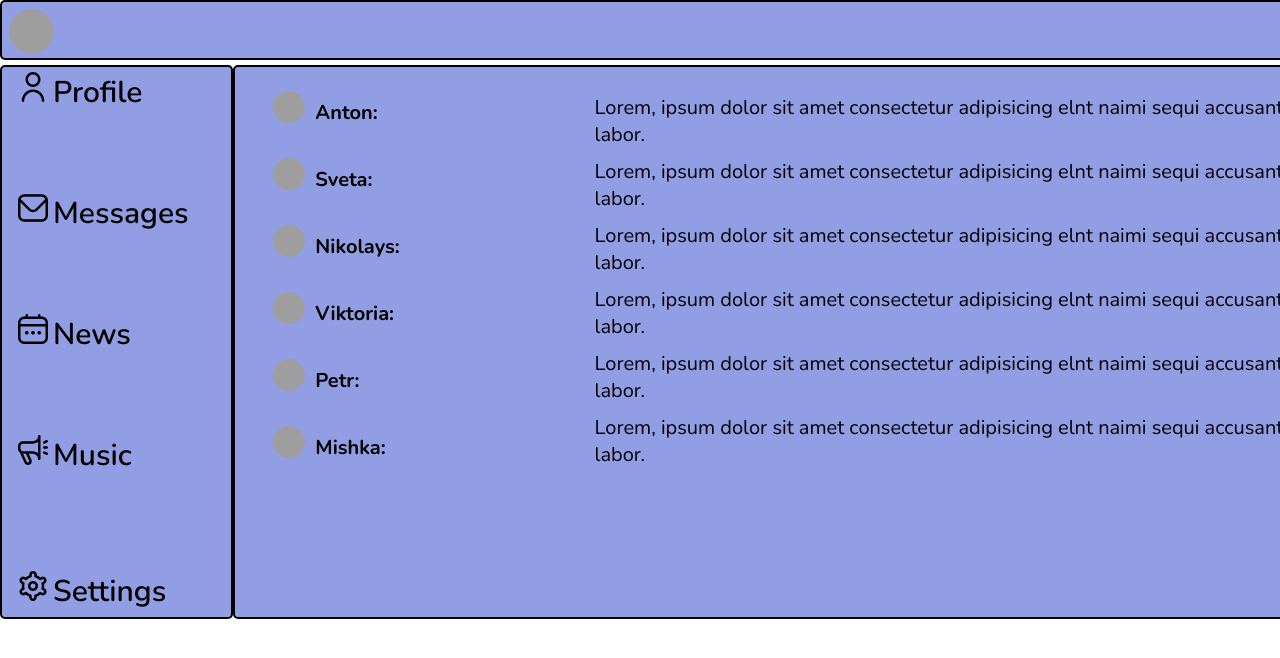
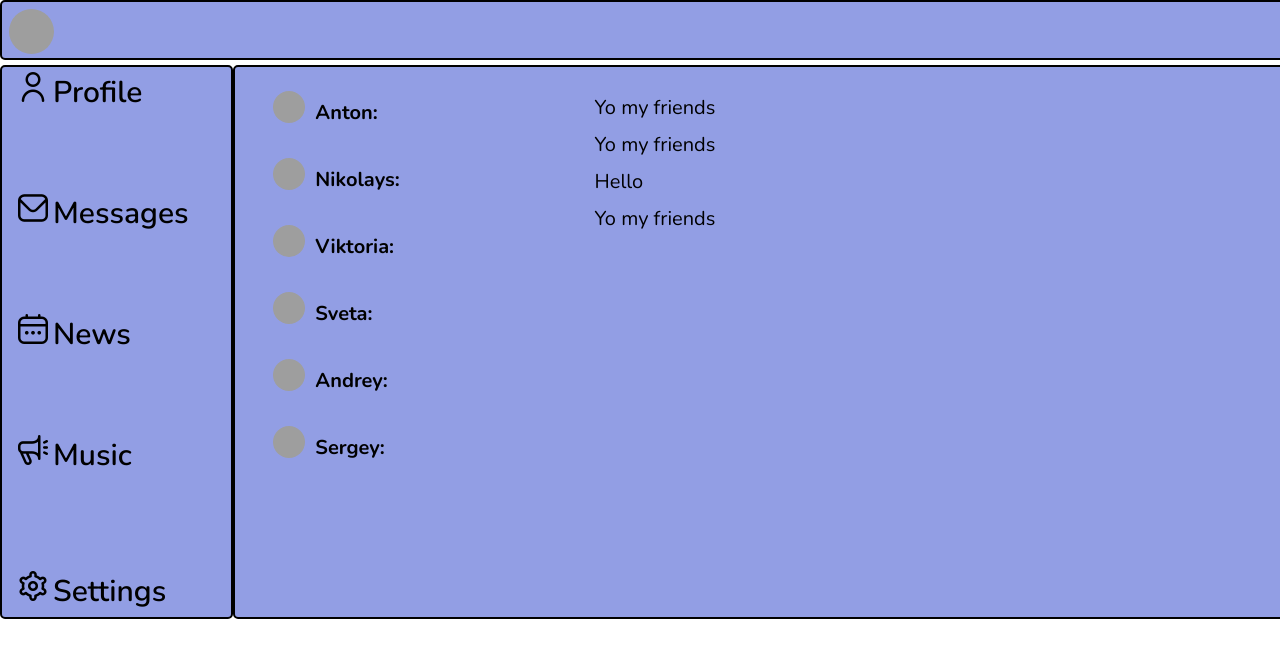
Before and after one commit to AntonKrivelo/React-it-kama, a React (Create React App) app in the folder my-app/my-app/: page /dialogs in a window 1280 px wide. Shown: the top 658 px of the page. Built offline with nearby package versions, Linux system fonts and the light colour scheme; grey boxes are pictures that could not be loaded.

Commit message:
less 23 add props Dialog

```diff
--- a/my-app/my-app/src/components/Dialogs/Dialogs.jsx
+++ b/my-app/my-app/src/components/Dialogs/Dialogs.jsx
@@ -1,26 +1,38 @@
 import React from "react";
 import classes from "./Dialogs.module.css";
 import { NavLink } from "react-router-dom";
+
+const DialogItem = (props) => {
+    return(
+        <div className={classes.dialogItem}>
+            <div className={classes.item + ' ' + classes.active}><img className={classes.avatar} src="https://w7.pngwing.com/pngs/761/651/png-transparent-avatar-cloud-crying-rain-avatars-xmas-giveaway-icon.png"/><NavLink to={"dialogs/" + props.id}>{props.name}:</NavLink></div>
+        </div>
+    );
+};
+
+const Message = (props) => {
+    return (
+            <div className={classes.message}>{props.message}</div>
+    );
+};
 
 
 const Dialogs = () => {
     return (
        <div className={classes.dialogs}>
             <div className={classes.dialogsItems}>
-                <div className={classes.item + ' ' + classes.active}><img className={classes.avatar} src="https://w7.pngwing.com/pngs/761/651/png-transparent-avatar-cloud-crying-rain-avatars-xmas-giveaway-icon.png"/><NavLink to="dialogs/1">Anton:</NavLink></div>
-                <div className={classes.item}> <img className={classes.avatar} src="https://w7.pngwing.com/pngs/761/651/png-transparent-avatar-cloud-crying-rain-avatars-xmas-giveaway-icon.png"/><NavLink to="dialogs/2">Sveta:</NavLink></div>
-                <div className={classes.item}> <img className={classes.avatar} src="https://w7.pngwing.com/pngs/761/651/png-transparent-avatar-cloud-crying-rain-avatars-xmas-giveaway-icon.png"/><NavLink to="dialogs/3">Nikolays:</NavLink></div>
-                <div className={classes.item}> <img className={classes.avatar} src="https://w7.pngwing.com/pngs/761/651/png-transparent-avatar-cloud-crying-rain-avatars-xmas-giveaway-icon.png"/><NavLink to="dialogs/4">Viktoria:</NavLink></div>
-                <div className={classes.item}> <img className={classes.avatar} src="https://w7.pngwing.com/pngs/761/651/png-transparent-avatar-cloud-crying-rain-avatars-xmas-giveaway-icon.png"/><NavLink to="dialogs/5">Petr:</NavLink></div>
-                <div className={classes.item}> <img className={classes.avatar} src="https://w7.pngwing.com/pngs/761/651/png-transparent-avatar-cloud-crying-rain-avatars-xmas-giveaway-icon.png"/><NavLink to="dialogs/6">Mishka:</NavLink></div>
+                <DialogItem name="Anton"    id="1" />
+                <DialogItem name="Nikolays" id="2" />
+                <DialogItem name="Viktoria" id="3" />
+                <DialogItem name="Sveta"    id="4" />
+                <DialogItem name="Andrey"   id="5" />
+                <DialogItem name="Sergey"   id="6" />
             </div>
             <div className={classes.messages}>
-                <div className={classes.message}>Lorem, ipsum dolor sit amet consectetur adipisicing elnt naimi sequi accusantium labor.</div>
-                <div className={classes.message}>Lorem, ipsum dolor sit amet consectetur adipisicing elnt naimi sequi accusantium labor.</div>
-                <div className={classes.message}>Lorem, ipsum dolor sit amet consectetur adipisicing elnt naimi sequi accusantium labor.</div>
-                <div className={classes.message}>Lorem, ipsum dolor sit amet consectetur adipisicing elnt naimi sequi accusantium labor.</div>
-                <div className={classes.message}>Lorem, ipsum dolor sit amet consectetur adipisicing elnt naimi sequi accusantium labor.</div>
-                <div className={classes.message}>Lorem, ipsum dolor sit amet consectetur adipisicing elnt naimi sequi accusantium labor.</div>
+               <Message message="Yo my friends" />
+               <Message message="Yo my friends" />
+               <Message message="Hello" />
+               <Message message="Yo my friends" />
             </div>
        </div>
     );
--- a/my-app/my-app/src/components/Profile/Profile.jsx
+++ b/my-app/my-app/src/components/Profile/Profile.jsx
@@ -1,30 +1,20 @@
 import React from "react";
 import classes from "./Profile.module.css";
 import MyPosts from "./MyPosts/MyPosts";
-
+import ProfileInfo from "../ProfileInfo/ProfileInfo";
 
 
 const Profile = () => {
     return (
         <div className={classes.content}>
             <div className={classes.bgContent}>
-              <img src="https://s0.rbk.ru/v6_top_pics/media/img/4/04/346843326750044.jpg" />
+                <img src="https://s0.rbk.ru/v6_top_pics/media/img/4/04/346843326750044.jpg" />
             </div>
-            <div className={classes.mainContent}>
-                <div className={classes.avatar}>
-                  <img src="https://encrypted-tbn0.gstatic.com/images?q=tbn:ANd9GcQ_G3dnP1UUHCINfAEEv0m_LEqnZ9HEWcEFDQ&usqp=CAU" />
-                </div>
-                <div className={classes.mainInformation}>
-                    <div className={classes.name}> <span>Name:</span> Anton K.</div>
-                    <div className={classes.birth}> <span>Date of Birth:</span> 29 May</div>
-                    <div className={classes.city}> <span>City:</span> Minsk</div>
-                    <div className={classes.education}> <span> Education:</span> BSU</div>
-                </div>
-            </div>
+            <ProfileInfo name="Anton K." birthday="29 May" city="Minsk" education="BSU" />
             <MyPosts / >
         </div>
     );
-}
+};
 
 
 export default Profile;
--- a/my-app/my-app/src/components/Profile/Profile.module.css
+++ b/my-app/my-app/src/components/Profile/Profile.module.css
@@ -6,31 +6,8 @@
     border-radius: 5px;
     border: 2px solid black;
   }
+
   .bgContent img {
     width: 100%;
     height: 200px;
   }
-
-  .mainContent {
-    display: flex;
-    gap: 15px;
-    margin-top: 15px;
-    padding: 15px;
-    font-size: 20px;
-  }
-
-  .avatar img {
-    width: 150px;
-    height: 120px;
-    border-radius: 100%;
-    border: 2px solid black;
-  }
-
-  .mainInformation {
-    .name {
-      margin-bottom: 15px;
-    }
-  }
-  .mainInformation span {
-    font-weight: 800;
-  }
--- /dev/null
+++ b/my-app/my-app/src/components/ProfileInfo/ProfileInfo.jsx
@@ -0,0 +1,23 @@
+import React from "react";
+import classes from './ProfileInfo.module.css';
+
+
+const ProfileInfo = (props) => {
+    return (
+        <div className={classes.mainContent}>
+
+                <div className={classes.avatar}>
+                    <img src="https://encrypted-tbn0.gstatic.com/images?q=tbn:ANd9GcQ_G3dnP1UUHCINfAEEv0m_LEqnZ9HEWcEFDQ&usqp=CAU" />
+                </div>
+                <div className={classes.mainInformation}>
+                    <div className={classes.name}> <span>Name:</span> {props.name}</div>
+                    <div className={classes.birth}> <span>Date of Birth:</span> {props.birthday}</div>
+                    <div className={classes.city}> <span>City:</span> {props.city}</div>
+                    <div className={classes.education}> <span> Education:</span> {props.education}</div>
+                </div>
+        </div>
+    );
+};
+
+
+export default ProfileInfo;
--- /dev/null
+++ b/my-app/my-app/src/components/ProfileInfo/ProfileInfo.module.css
@@ -0,0 +1,27 @@
+.mainContent {
+    display: flex;
+    gap: 15px;
+    margin-top: 15px;
+    padding: 15px;
+    font-size: 20px;
+  }
+  .bgContent img {
+    width: 100%;
+    height: 200px;
+  }
+
+  .avatar img {
+    width: 150px;
+    height: 120px;
+    border-radius: 100%;
+    border: 2px solid black;
+  }
+
+  .mainInformation {
+    .name {
+      margin-bottom: 15px;
+    }
+  }
+  .mainInformation span {
+    font-weight: 800;
+  }
```
